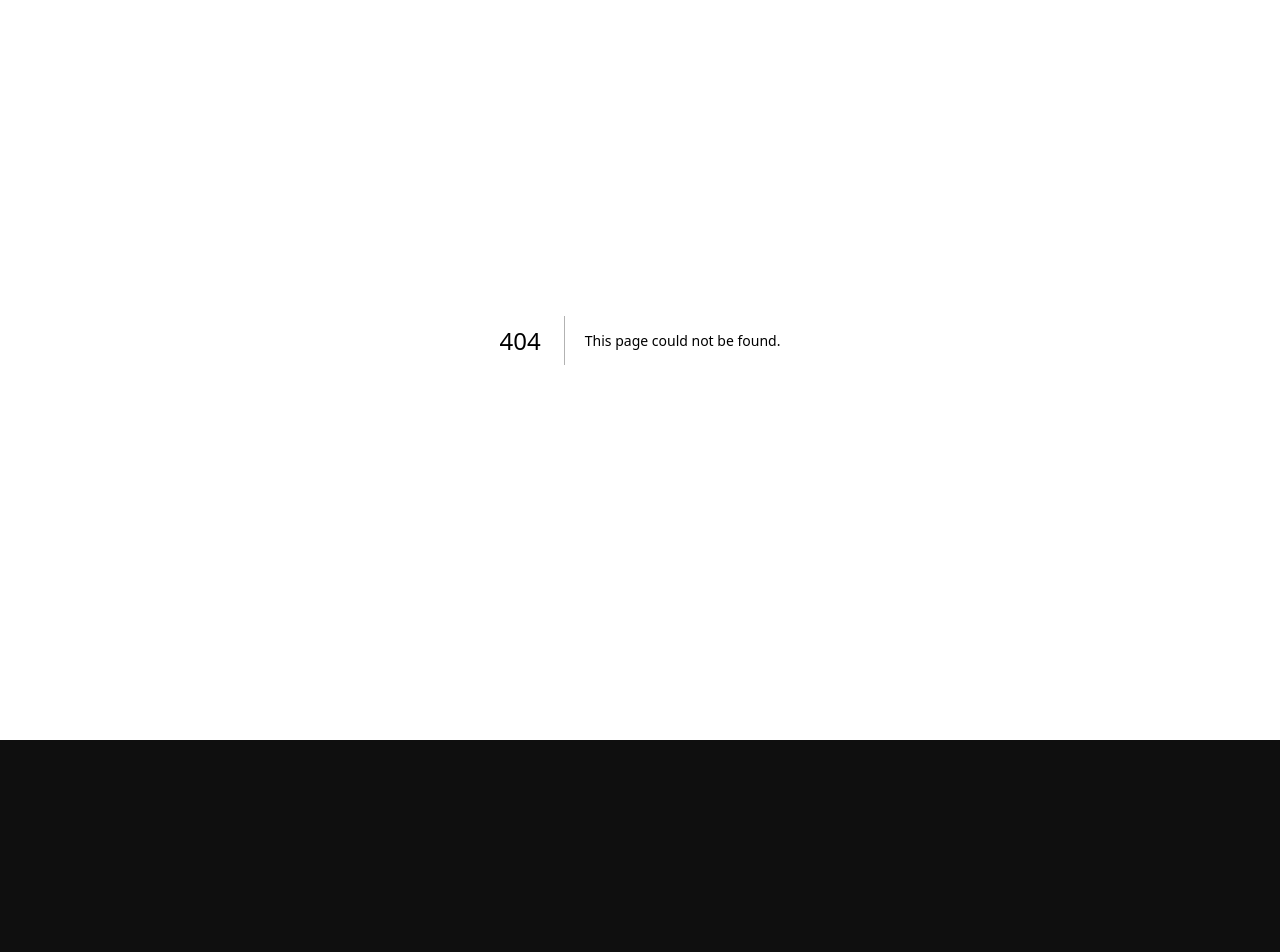
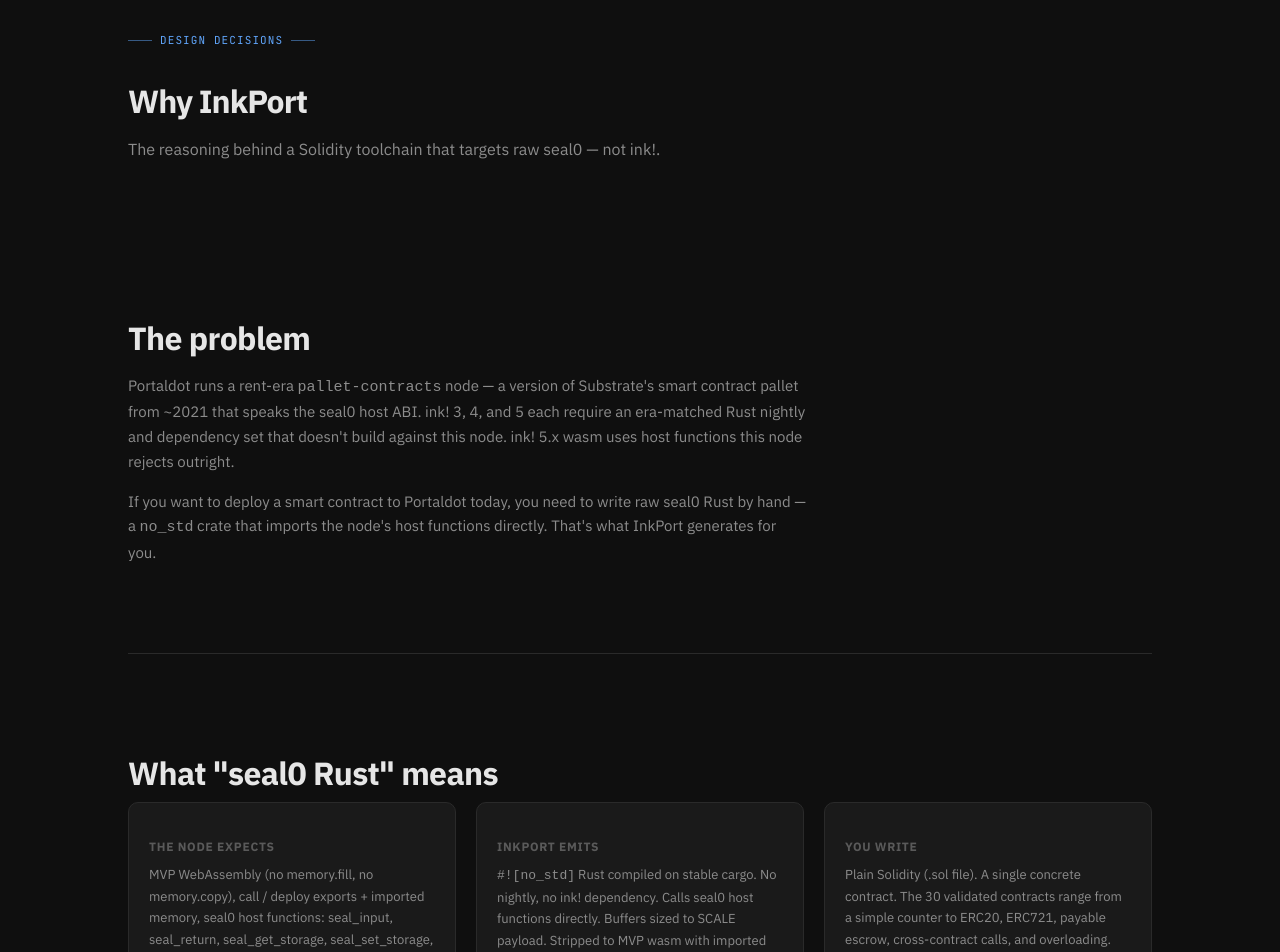
Before and after one commit to freedanjeremiah/portaldot-hackathon-2026-inkport-dmk, a Next.js app in the folder playground/: page /why-inkport in a window 1280 px wide. Before the commit this address had no page. Shown: the part 60-1012 px from the top of the page. Before the commit the page ends 800 px from the top, so only its background shows below. Built offline with nearby package versions, Linux system fonts and the light colour scheme.

Commit message:
feat(site): why-inkport page — seal0 story, integrity guarantee, design decisions

```diff
--- /dev/null
+++ b/playground/app/(site)/why-inkport/page.tsx
@@ -0,0 +1,126 @@
+import Link from 'next/link';
+
+export const metadata = {
+  title: 'Why InkPort — seal0 vs ink!, design decisions',
+  description: 'Why InkPort targets raw seal0 Rust instead of ink!, the integrity guarantee, and why Solidity.',
+};
+
+export default function WhyInkPortPage() {
+  return (
+    <div className="site-container" style={{ paddingTop: 48, paddingBottom: 80 }}>
+
+      {/* Header */}
+      <div style={{ maxWidth: 680, marginBottom: 56 }}>
+        <p className="site-hero-eyebrow" style={{ justifyContent: 'flex-start', marginBottom: 16 }}>Design decisions</p>
+        <h1 className="site-h1" style={{ textAlign: 'left', fontSize: 'var(--h2)', marginBottom: 16 }}>Why InkPort</h1>
+        <p style={{ fontSize: '1rem', color: 'var(--text-dim)', lineHeight: 1.65 }}>
+          The reasoning behind a Solidity toolchain that targets raw seal0 — not ink!.
+        </p>
+      </div>
+
+      {/* Section 1: The problem */}
+      <div className="why-section">
+        <h2 className="section-title">The problem</h2>
+        <div style={{ maxWidth: 680 }}>
+          <p style={{ fontSize: 'var(--body)', color: 'var(--text-dim)', lineHeight: 1.65 }}>
+            Portaldot runs a rent-era <code>pallet-contracts</code> node — a version of Substrate&apos;s smart contract
+            pallet from ~2021 that speaks the seal0 host ABI. ink! 3, 4, and 5 each require an era-matched Rust
+            nightly and dependency set that doesn&apos;t build against this node. ink! 5.x wasm uses host functions this
+            node rejects outright.
+          </p>
+          <p style={{ fontSize: 'var(--body)', color: 'var(--text-dim)', lineHeight: 1.65 }}>
+            If you want to deploy a smart contract to Portaldot today, you need to write raw seal0 Rust by hand —
+            a <code>no_std</code> crate that imports the node&apos;s host functions directly.
+            That&apos;s what InkPort generates for you.
+          </p>
+        </div>
+      </div>
+
+      {/* Section 2: What seal0 means */}
+      <div className="why-section">
+        <h2 className="section-title">What &quot;seal0 Rust&quot; means</h2>
+        <div className="three-col">
+          <div className="three-col-card">
+            <h4>The node expects</h4>
+            <p>MVP WebAssembly (no memory.fill, no memory.copy), call / deploy exports + imported memory, seal0 host functions: seal_input, seal_return, seal_get_storage, seal_set_storage, seal_deposit_event.</p>
+          </div>
+          <div className="three-col-card">
+            <h4>InkPort emits</h4>
+            <p><code>#![no_std]</code> Rust compiled on stable cargo. No nightly, no ink! dependency. Calls seal0 host functions directly. Buffers sized to SCALE payload. Stripped to MVP wasm with imported memory + max declared.</p>
+          </div>
+          <div className="three-col-card">
+            <h4>You write</h4>
+            <p>Plain Solidity (.sol file). A single concrete contract. The 30 validated contracts range from a simple counter to ERC20, ERC721, payable escrow, cross-contract calls, and overloading.</p>
+          </div>
+        </div>
+      </div>
+
+      {/* Section 3: Integrity guarantee */}
+      <div className="why-section">
+        <h2 className="section-title">The integrity guarantee</h2>
+        <div className="integrity-callout" style={{ marginBottom: 28 }}>
+          <h3>Every construct either compiles to semantically-correct seal0 Rust,<br />or <code style={{ color: 'inherit', background: 'transparent', border: 'none', padding: 0, fontSize: 'inherit', fontFamily: 'var(--mono)' }}>inkport translate</code> exits non-zero.</h3>
+          <p>There are no silent miscompiles.</p>
+        </div>
+        <div style={{ maxWidth: 680, fontSize: 'var(--body)', color: 'var(--text-dim)', lineHeight: 1.65 }}>
+          <p>
+            Unsupported constructs (<code>delegatecall</code>, <code>assembly</code>, <code>tx.origin</code>,
+            ternary <code>?:</code>) produce a clear error and nothing is emitted. The integrity guarantee was hardened
+            across an adversarial review loop covering: integer widths (<code>uint8 255+1</code> reverts,{' '}
+            <code>unchecked{'{}'}</code> wraps to 0, <code>uint8(256)==0</code> narrowing cast), function overloading
+            (distinct keccak4 selectors per signature), inheritance flattening, cross-contract <code>seal_call</code>,
+            and events (keccak topic + SCALE data).
+          </p>
+          <p>
+            All 30 validated contracts passed a reviewer-verified adversarial loop of 6 rounds — 89 translator
+            unit tests green, 0 silent miscompiles detected.
+          </p>
+        </div>
+      </div>
+
+      {/* Section 4: Why Solidity */}
+      <div className="why-section">
+        <h2 className="section-title">Why Solidity, not a new language</h2>
+        <div style={{ maxWidth: 680, fontSize: 'var(--body)', color: 'var(--text-dim)', lineHeight: 1.65 }}>
+          <p>
+            Solidity is the language tens of thousands of smart contract developers already know. A new DSL would
+            require learning new syntax, new idioms, and new tooling. InkPort gives Portaldot developers
+            Hardhat&apos;s workflow: write <code>contracts/</code>, run <code>inkport deploy</code>, get an address.
+          </p>
+          <p>
+            The translation is source-to-source — Solidity AST → seal0 Rust — not EVM-on-WASM emulation. The output
+            is idiomatic, readable Rust that you can inspect, audit, and extend.
+          </p>
+        </div>
+      </div>
+
+      {/* Section 5: What InkPort is NOT */}
+      <div className="why-section">
+        <h2 className="section-title">What InkPort is not</h2>
+        <ul className="limits-list" style={{ maxWidth: 680 }}>
+          {[
+            ['A production security auditor', 'Translated output should be reviewed before deployment with real value.'],
+            ['A full Solidity compiler', 'Inline assembly, delegatecall, libraries, and new ContractFactory() are intentionally rejected.'],
+            ['An EVM emulator', 'Gas accounting, storage layout, and ABI encoding differ from Ethereum. The integrity guarantee covers semantic correctness on pallet-contracts, not EVM parity.'],
+            ['An ink! replacement', "If your node supports ink! 5.x, use ink!. InkPort exists specifically for rent-era pallet-contracts nodes that reject ink! wasm."],
+          ].map(([title, body]) => (
+            <li key={title} style={{ flexDirection: 'column', gap: 2 }}>
+              <strong style={{ color: 'var(--text)', fontSize: 'var(--body)' }}>{title}</strong>
+              <span>{body}</span>
+            </li>
+          ))}
+        </ul>
+      </div>
+
+      {/* CTA */}
+      <div className="why-section" style={{ paddingBottom: 0, borderTop: 'none' }}>
+        <h2 className="section-title">Ready to deploy?</h2>
+        <div className="cta-row">
+          <Link href="/docs/getting-started/install" className="btn btn-primary">Read the getting started guide →</Link>
+          <Link href="/" className="btn">Try the playground</Link>
+        </div>
+      </div>
+
+    </div>
+  );
+}
```
